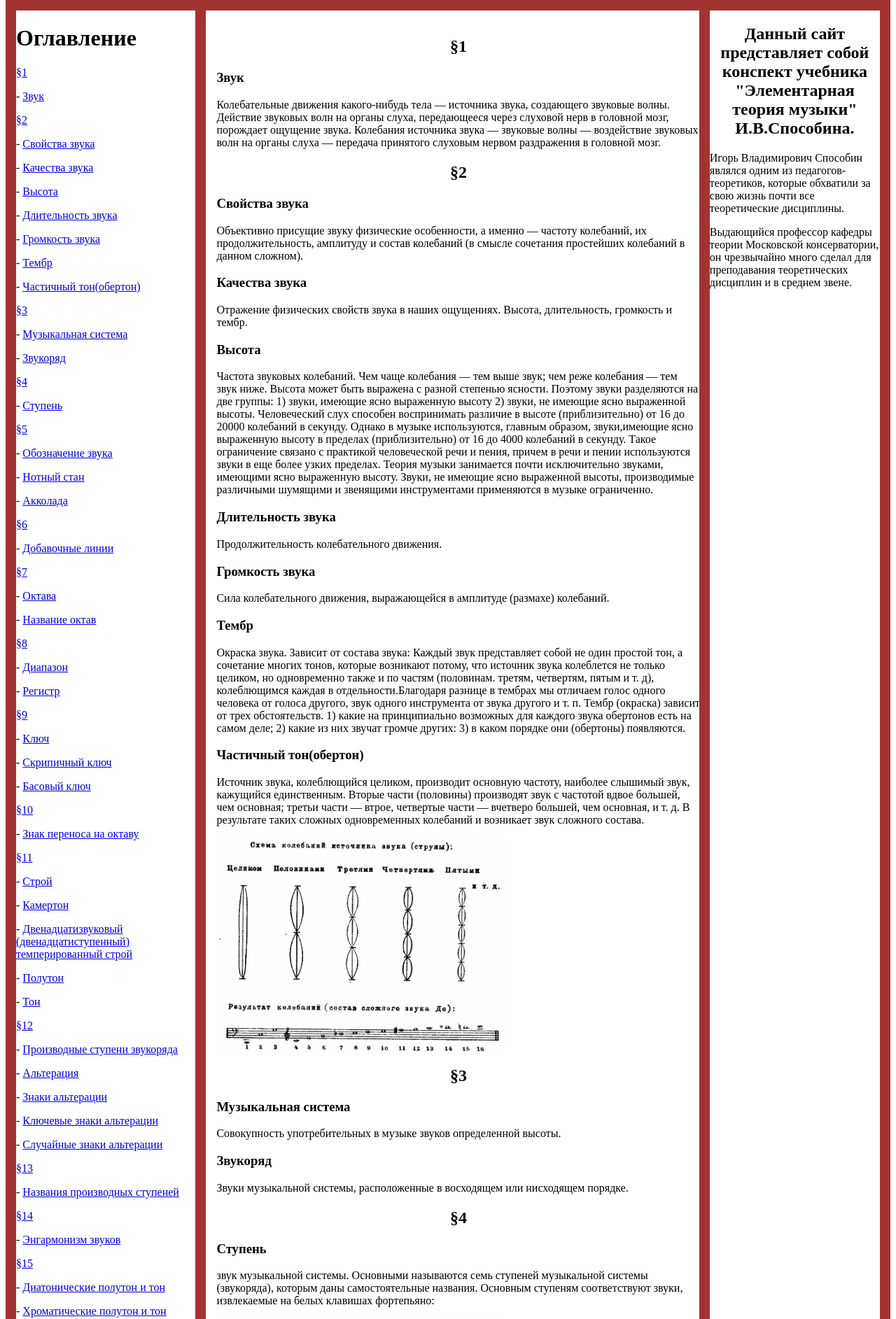
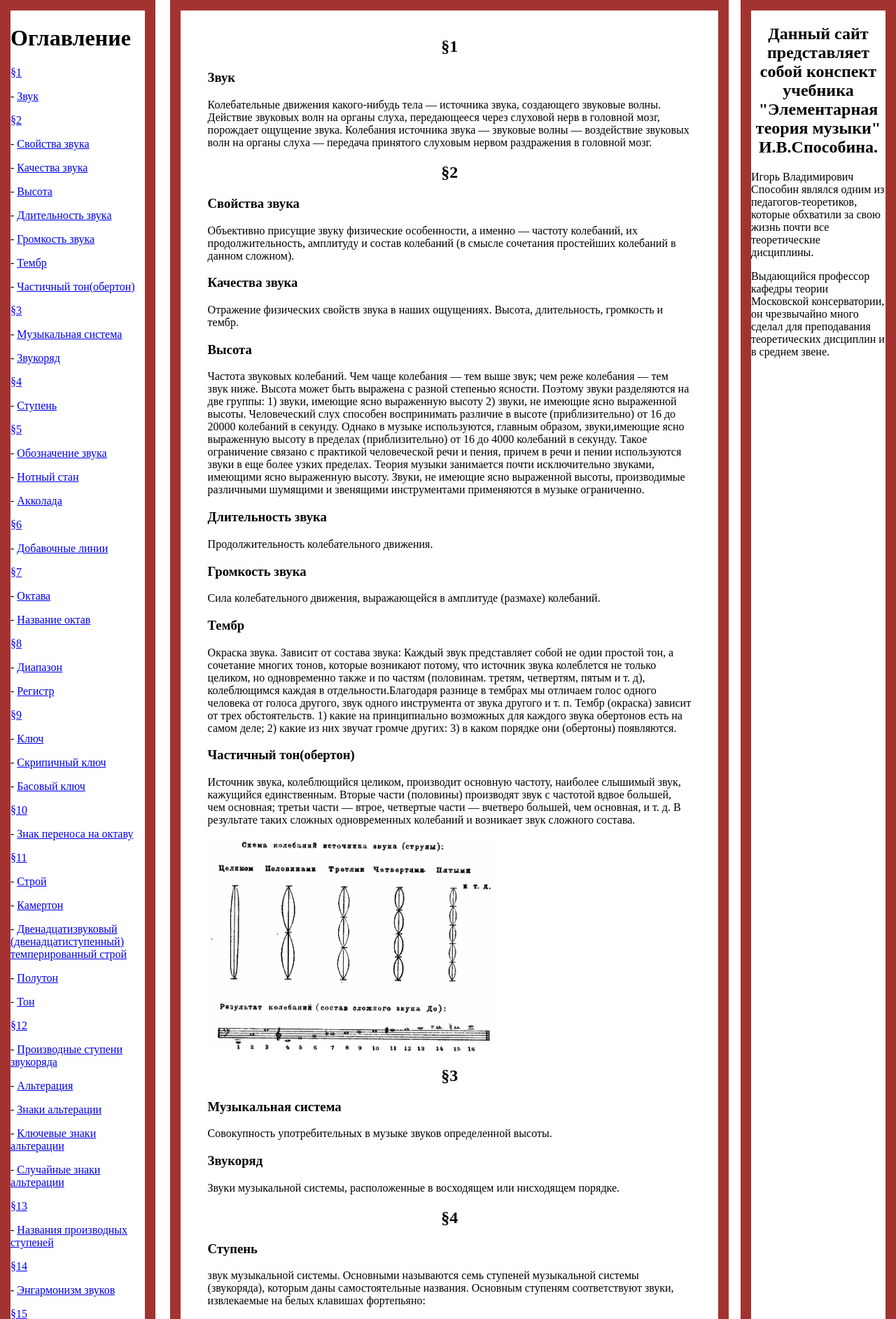
Before and after one commit to DanilKozinski/Sposobin_project, a Flask app: page / in a window 1280 px wide. Shown: the top 1885 px of the page at 70% size. Run offline with Flask 2, Linux system fonts and the light colour scheme.

Commit message:
sposobin...

```diff
--- a/static/css/style.css
+++ b/static/css/style.css
@@ -10,9 +10,9 @@
 .sidebar {
     position:absolute;
     top: 0px;
-    left: 8px;
+    left: 0px;
     bottom:0;
-    width: 20%;
+    width: 15%;
     background-color: white;
     border: 15px solid;
     border-color: #a33331;
@@ -23,7 +23,7 @@
     position:absolute;
     top: 0px;
     width: 60%;
-    left: 20%;
+    left: 19%;
     bottom: 0;
     overflow: auto;
     border: 15px solid;
@@ -35,9 +35,9 @@
 .sidebar-right{
     position:absolute;
     top: 0px;
-    right: 8px;
+    right: 0px;
     bottom:0;
-    width: 19%;
+    width: 15%;
     background-color: white;
     border: 15px solid;
     border-color: #a33331;
```
